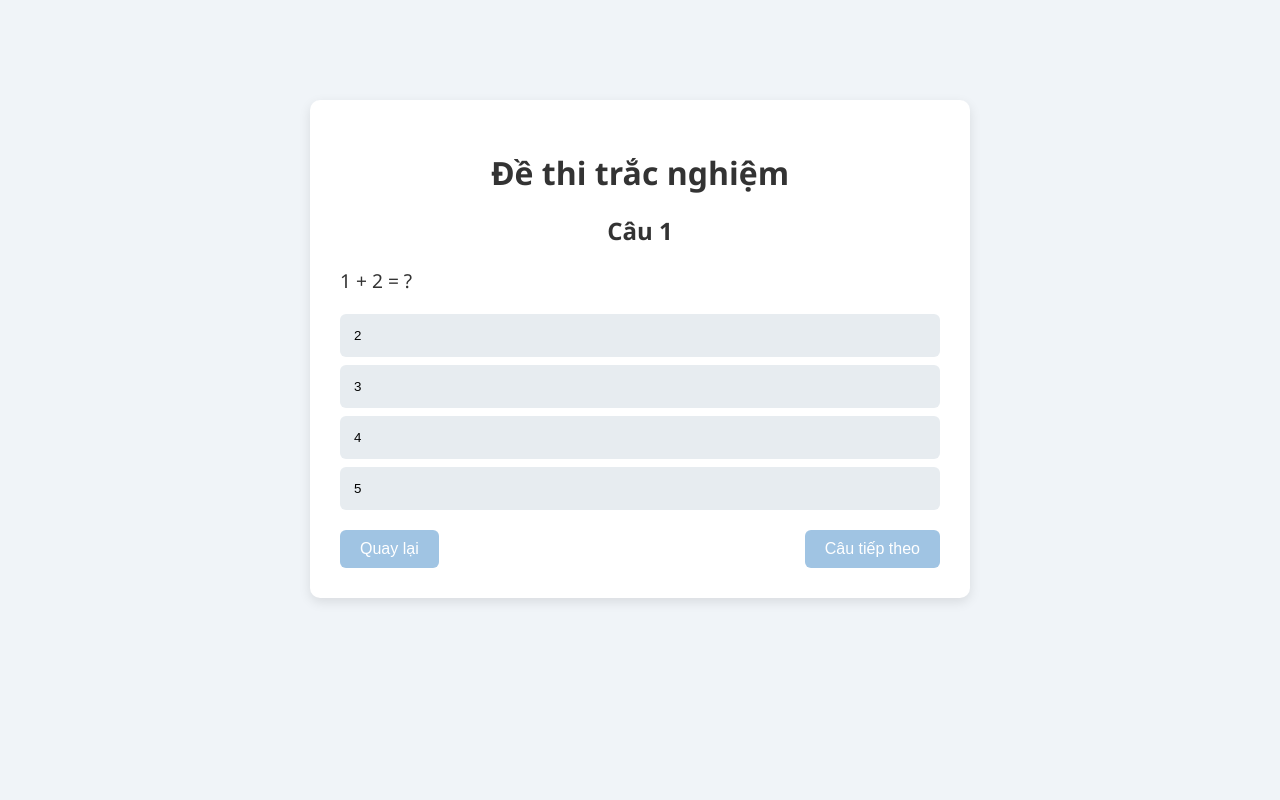
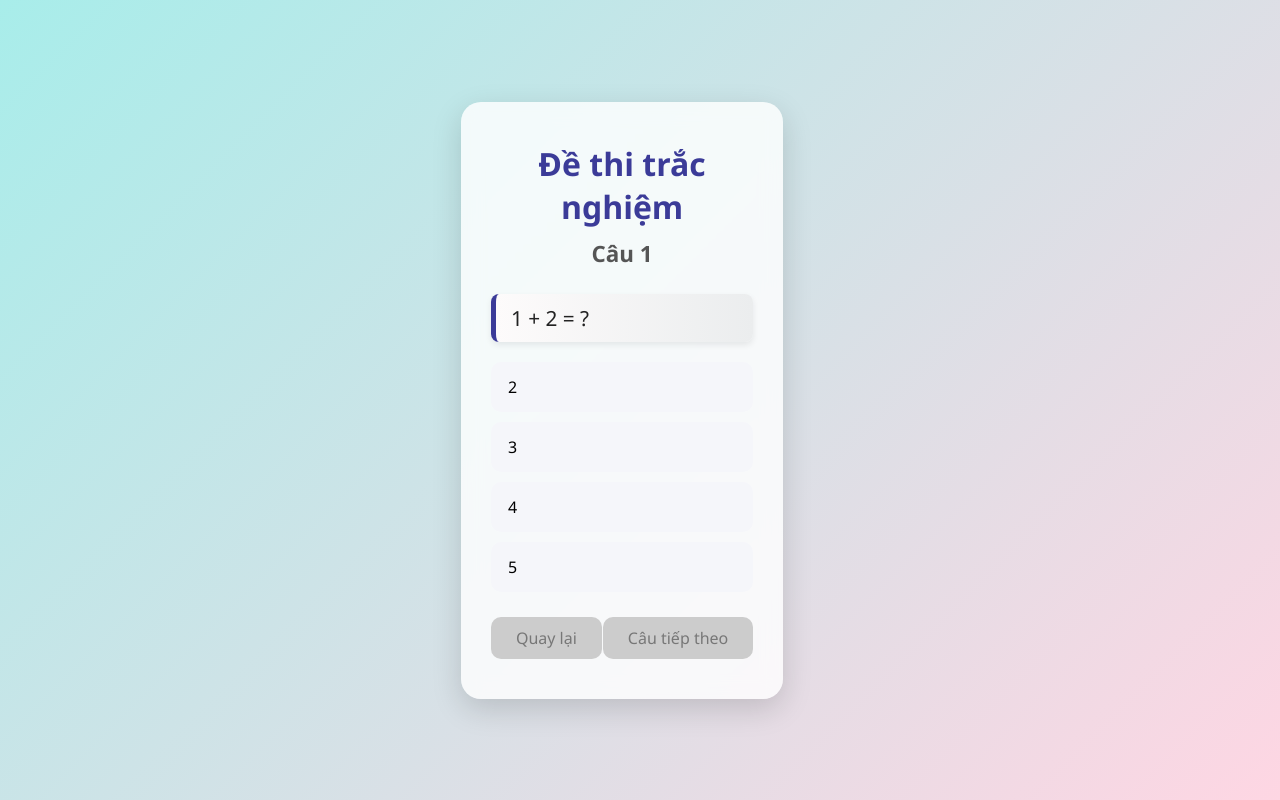
Before and after one commit to LamBui123456/QuizApp, a React (Vite) app: page / in a window 1280 px wide. Built offline with nearby package versions, Linux system fonts and the light colour scheme.

Commit message:
update-css

```diff
--- a/src/index.css
+++ b/src/index.css
@@ -1,124 +1,198 @@
-/* Global reset and styling */
-body {
+/* 🎯 Reset & Global */
+* {
   margin: 0;
   padding: 0;
-  font-family: "Segoe UI", Tahoma, Geneva, Verdana, sans-serif;
-  background: #f0f4f8;
+  box-sizing: border-box;
+  font-family: "Poppins", "Segoe UI", sans-serif;
+}
+
+body {
+  min-height: 100vh;
+  background: linear-gradient(135deg, #a8edea, #fed6e3);
+  display: flex;
+  justify-content: center;
+  align-items: center;
   color: #333;
 }
 
-/* Container styling for the app */
+/* 🧩 Quiz Container */
 .container {
+  width: 90%;
   max-width: 600px;
-  margin: 100px auto;
-  background: #fff;
-  padding: 30px;
-  border-radius: 10px;
-  box-shadow: 0 4px 12px rgba(0, 0, 0, 0.1);
+  background: #ffffffcc;
+  backdrop-filter: blur(10px);
+  border-radius: 20px;
+  padding: 40px 30px;
+  box-shadow: 0 10px 30px rgba(0, 0, 0, 0.15);
+  animation: fadeIn 0.6s ease-in-out;
 }
 
-/* Header styling */
-h1,
+/* ✨ Animation */
+@keyframes fadeIn {
+  from {
+    opacity: 0;
+    transform: translateY(15px);
+  }
+  to {
+    opacity: 1;
+    transform: translateY(0);
+  }
+}
+
+/* 🏷️ Header */
+h1 {
+  text-align: center;
+  font-size: 2rem;
+  font-weight: 700;
+  color: #3b3b98;
+  margin-bottom: 10px;
+}
+
 h2 {
   text-align: center;
-  margin-bottom: 20px;
+  font-size: 1.4rem;
+  font-weight: 600;
+  color: #555;
+  margin-bottom: 25px;
 }
 
-/* Styling the question text */
+/* ❓ Question */
 .question {
-  font-size: 1.2em;
+  font-size: 1.3em;
+  font-weight: 500;
+  color: #222;
+  background: linear-gradient(90deg, #fdfbfb, #ebedee);
+  border-left: 5px solid #3b3b98;
+  padding: 10px 15px;
+  border-radius: 8px;
   margin-bottom: 20px;
+  box-shadow: 0 3px 6px rgba(0, 0, 0, 0.08);
 }
 
-/* Option button styling */
+/* 🔘 Option buttons */
 .option {
   display: block;
   width: 100%;
-  padding: 12px;
-  margin: 8px 0;
+  padding: 12px 15px;
+  margin: 10px 0;
   border: 2px solid transparent;
-  border-radius: 6px;
-  background: #e7ecf0;
+  border-radius: 10px;
+  background: #f5f6fa;
   cursor: pointer;
   text-align: left;
-  transition: background 0.3s, border 0.3s;
+  font-size: 1em;
+  transition: all 0.3s ease;
 }
 
 .option:hover {
-  background: #d6dde5;
+  background: #e1e7ff;
+  border-color: #3b3b98;
+  transform: translateY(-2px);
 }
 
 .option.selected {
-  background: oklch(92.9% 0.013 255.508);
-  border: 2px solid oklch(55.4% 0.046 257.417);
-  color: oklch(37.2% 0.044 257.287);
+  background: linear-gradient(135deg, #7f7fd5, #86a8e7, #91eae4);
+  color: white;
+  font-weight: 600;
+  border-color: #3b3b98;
+  box-shadow: 0 5px 15px rgba(123, 128, 255, 0.3);
 }
 
-/* Navigation button styles */
+/* ⏭️ Navigation Buttons */
 .nav-buttons {
   display: flex;
   justify-content: space-between;
-  margin-top: 20px;
+  margin-top: 25px;
 }
 
 .nav-buttons button {
-  padding: 10px 20px;
+  padding: 10px 25px;
+  font-size: 1em;
+  font-weight: 500;
   border: none;
-  background: #42a5f5;
+  border-radius: 10px;
+  background: linear-gradient(135deg, #667eea, #764ba2);
   color: white;
-  border-radius: 6px;
   cursor: pointer;
-  font-size: 1em;
-  transition: background 0.3s;
+  transition: all 0.3s ease;
 }
 
 .nav-buttons button:hover {
-  background: #1e88e5;
+  background: linear-gradient(135deg, #764ba2, #667eea);
+  transform: scale(1.05);
 }
 
 .nav-buttons button:disabled {
-  background: #a0c4e3;
+  background: #ccc;
+  color: #777;
   cursor: not-allowed;
+  transform: none;
 }
 
+/* 🏁 Result Button */
 .result-button {
   display: block;
-  padding: 10px 20px;
+  margin: 20px auto 0;
+  padding: 12px 25px;
   border: none;
-  background: oklch(55.4% 0.046 257.417);
+  border-radius: 10px;
+  background: linear-gradient(135deg, #3b8d99, #6b6b83, #aa4b6b);
   color: white;
-  border-radius: 6px;
+  font-size: 1em;
   cursor: pointer;
-  font-size: 1em;
-  transition: background 0.3s;
+  transition: transform 0.3s, background 0.3s;
 }
 
 .result-button:hover {
-  background: #1e88e5;
+  transform: translateY(-3px);
+  background: linear-gradient(135deg, #6b6b83, #aa4b6b, #3b8d99);
 }
 
-/* Score display styling */
+/* 🧮 Score & Result */
 .score {
-  font-size: 1.4em;
+  font-size: 1.5em;
   text-align: center;
-  margin: 20px 0;
+  font-weight: 600;
+  color: #3b3b98;
+  margin-top: 25px;
 }
 
 .correct-answer {
-  color: oklch(70.4% 0.14 182.503);
+  color: #27ae60;
+  font-weight: bold;
 }
 
 .incorrect-answer {
-  color: oklch(64.5% 0.246 16.439);
+  color: #e74c3c;
+  font-weight: bold;
 }
 
 p.result {
   text-align: center;
-  margin: 40px;
+  margin: 30px 0;
+  font-size: 1.2em;
 }
 
+/* 🎁 Buttons container (restart / quit) */
 .resultButtonsContainer {
   display: flex;
   justify-content: center;
   gap: 20px;
+  margin-top: 25px;
 }
+
+.resultButtonsContainer button {
+  padding: 10px 20px;
+  font-size: 1em;
+  border: none;
+  border-radius: 8px;
+  background: linear-gradient(135deg, #667eea, #764ba2);
+  color: white;
+  cursor: pointer;
+  transition: all 0.3s ease;
+}
+
+.resultButtonsContainer button:hover {
+  transform: scale(1.05);
+  background: linear-gradient(135deg, #764ba2, #667eea);
+}
```
